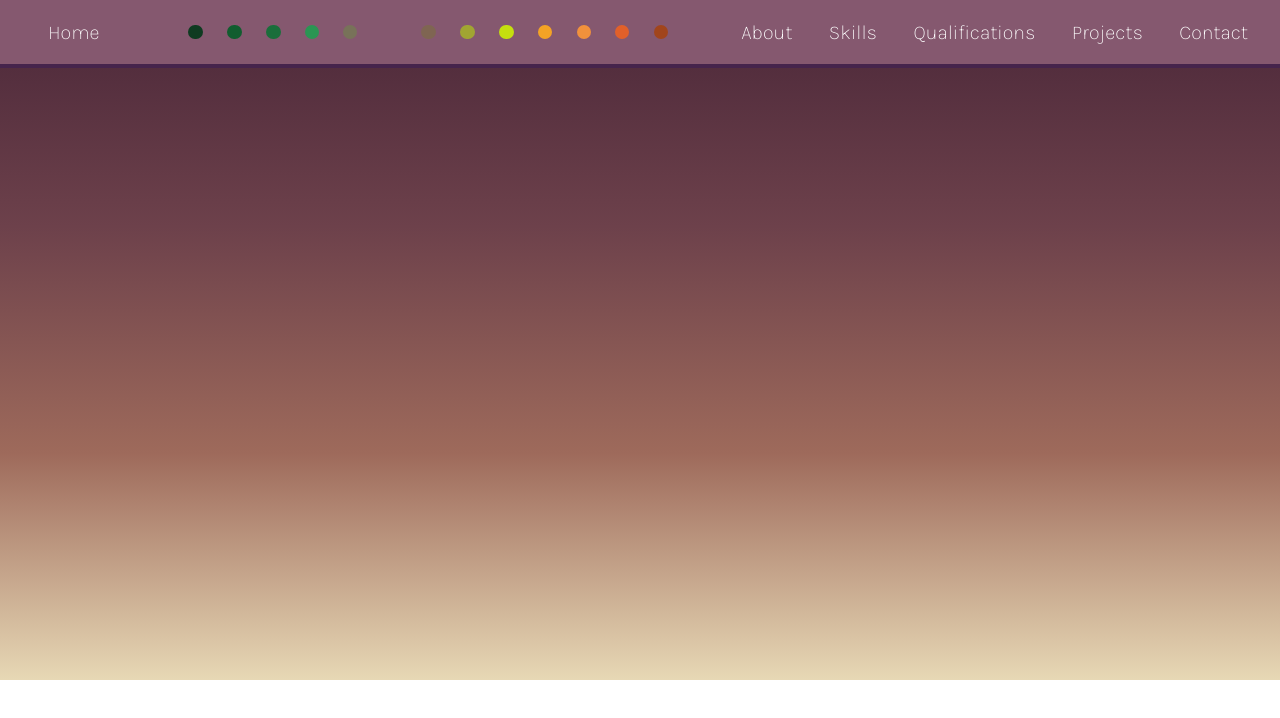
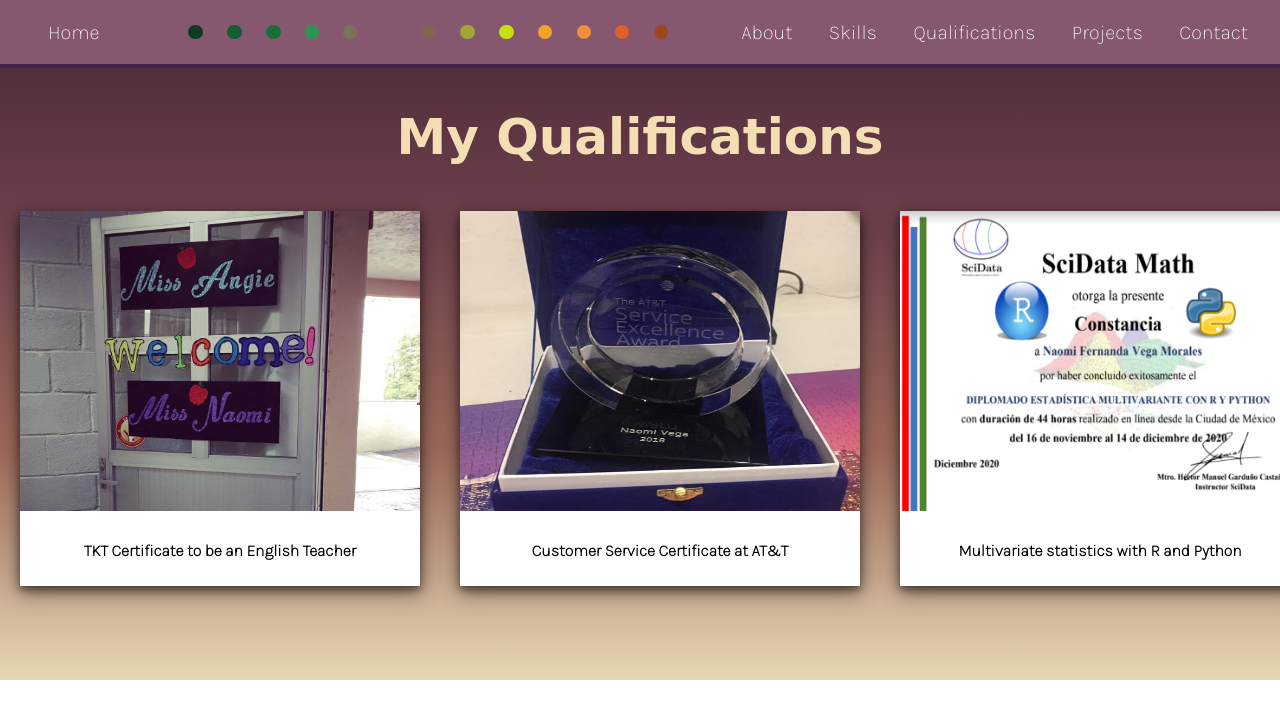
Before and after one commit to Naomi-Vega/My-First-Portfolio, a plain HTML site: page HTML/qualifications-page.html in a window 1280 px wide. Drawn offline with Linux system fonts and the light colour scheme; a web font is replaced by a local one.

Commit message:
Finished qualifications page

```diff
--- a/CSS/index.scss
+++ b/CSS/index.scss
@@ -240,7 +240,6 @@ h2 {
 
 /* Skills page */
 
-
 .title-3 h1 {
     display: flex;
     justify-content: center;
@@ -286,3 +285,34 @@ h2 {
     padding-left: 90px;
     width: 94%;
 }
+
+/* Qualifications page */
+
+.title-4 h1 {
+    display: flex;
+    justify-content: center;
+    font-family: 'Orelega One', cursive;
+    color: wheat;
+    font-size: 50px;
+    margin: 0;
+    padding: 20px 0px;
+}
+.imgs-qua {
+    display: flex;
+    flex-direction: row;
+    justify-content: space-between;
+}
+
+div.img-middle {
+    width: 400px;
+    background-color: white;
+    box-shadow: 0 4px 8px 0 rgba(0, 0, 0, 0.466), 0 6px 20px 0 rgba(0, 0, 0, 0.466);
+    margin: 25px 20px;
+  }
+
+div.content {
+    text-align: center;
+    padding: 10px 20px;
+    font-family: 'Karla', sans-serif;
+    font-weight: bolder;
+  }
--- a/HTML/qualifications-page.html
+++ b/HTML/qualifications-page.html
@@ -8,6 +8,10 @@
     <title>Portfolio</title>
 
     <!-- FONTS -->
+    <link rel="preconnect" href="https://fonts.googleapis.com">
+    <link rel="preconnect" href="https://fonts.gstatic.com" crossorigin>
+    <link href="https://fonts.googleapis.com/css2?family=Orelega+One&display=swap" rel="stylesheet">
+
     <link rel="preconnect" href="https://fonts.googleapis.com">
     <link rel="preconnect" href="https://fonts.gstatic.com" crossorigin>
     <link href="https://fonts.googleapis.com/css2?family=Karla:wght@200&display=swap" rel="stylesheet">
@@ -47,9 +51,30 @@
             <a href="../HTML/contact-page.html">Contact</a>
         </nav>
     </aside>
+    <section class="container">
+        <div class="title-4">
+            <h1>My Qualifications</h1>
+        </div>
+        <div class="imgs-qua">
+            <div class="img-middle">
+                <img src="../IMG/img-qua-1.jpg" width="400" height="300">
+                <div class="content">
+                    <p>TKT Certificate to be an English Teacher</p>
+                </div>
+            </div>
+            <div class="img-middle">
+                <img src="../IMG/img-qua-2.jpg" width="400" height="300">
+                <div class="content">
+                    <p>Customer Service Certificate at AT&T</p>
+                </div>
+            </div>
+            <div class="img-middle">
+                <img src="../IMG/img-qua-3.png" width="400" height="300">
+                <div class="content">
+                    <p>Multivariate statistics with R and Python</p>
+                </div>
+            </div>
+        </div>
+</body>
 
-
-
-
-
-</body>
+</html>
```
Also changed, not shown: HTML/skills-page.html (+1 -1 lines), CSS/index.css, IMG/img-qua-1.jpg (added), IMG/img-qua-2.jpg (added), IMG/img-qua-3.png (added), 1 other file.
